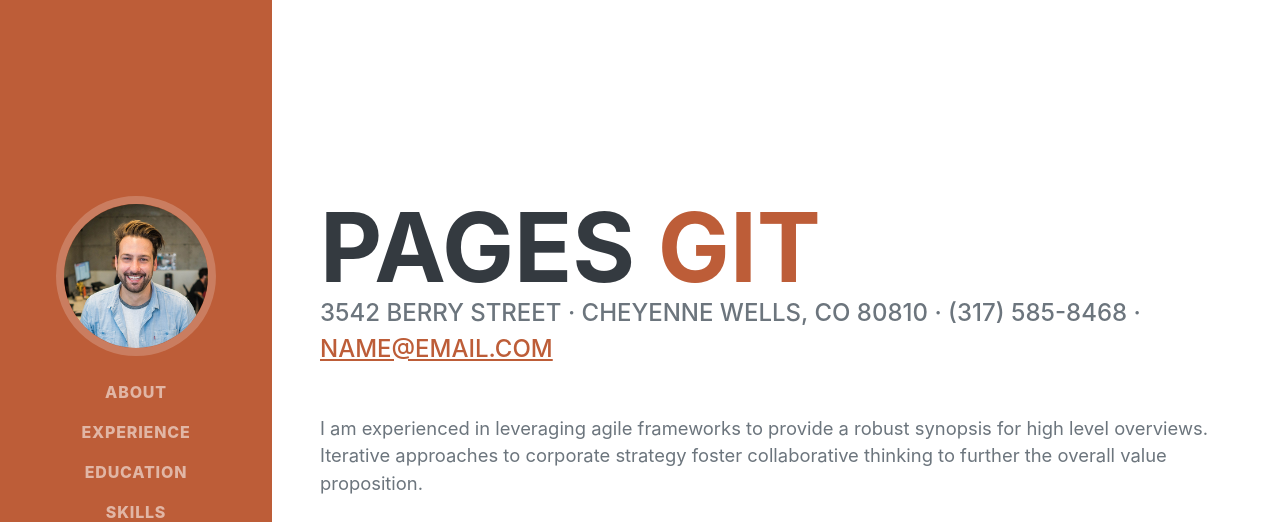
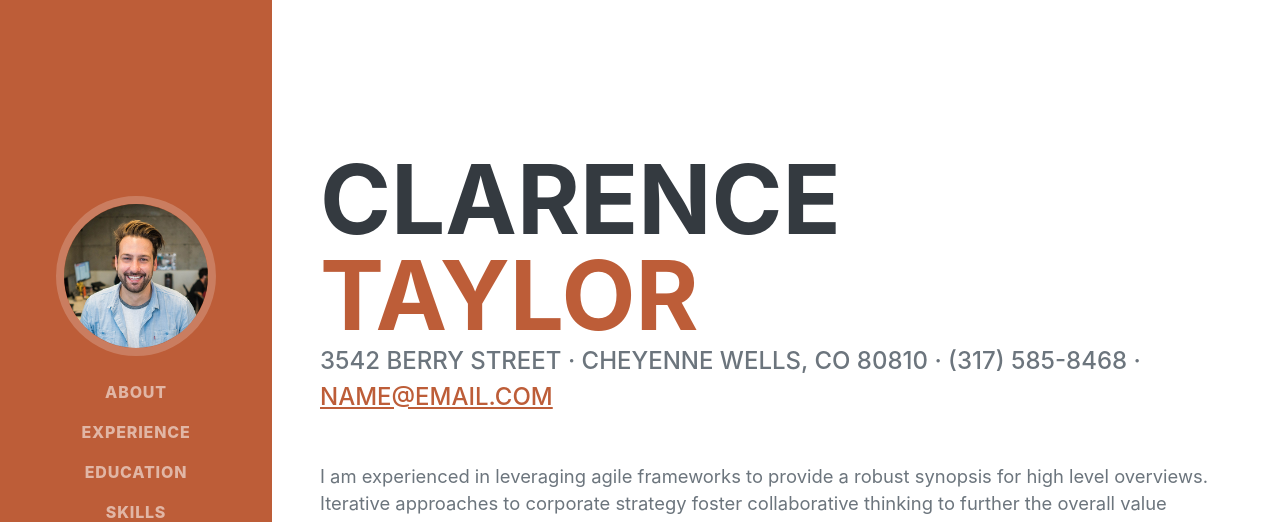
Before and after one commit to sudhaiupui/sanand_resume, a plain HTML site: page index.html in a window 1280 px wide. Shown: the top 522 px of the page. Drawn offline with nearby package versions, Linux system fonts and the light colour scheme; a web font is replaced by a local one.

Commit message:
Update index.html

```diff
--- a/index.html
+++ b/index.html
@@ -40,8 +40,8 @@
             <section class="resume-section" id="about">
                 <div class="resume-section-content">
                     <h1 class="mb-0">
-                        Pages
-                        <span class="text-primary">GIT</span>
+                        CLARENCE
+                        <span class="text-primary">TAYLOR</span>
                     </h1>
                     <div class="subheading mb-5">
                         3542 Berry Street · Cheyenne Wells, CO 80810 · (317) 585-8468 ·
```
